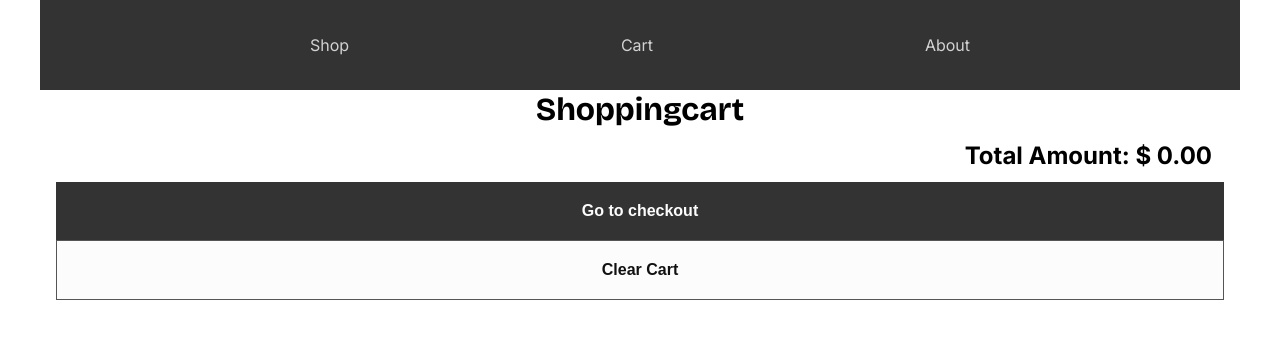
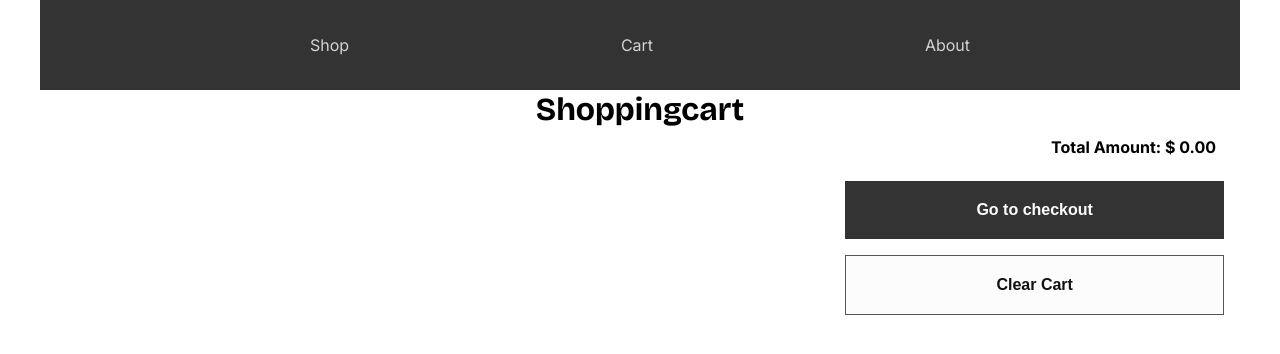
Before and after one commit to Kristian-kodehode/ecommerce-userflow, a React (Vite) app: page /#/step2 in a window 1280 px wide. Shown: the top 354 px of the page. Built offline with nearby package versions, Linux system fonts and the light colour scheme.

Commit message:
updating cart styling

```diff
--- a/src/routes/step2/step2.jsx
+++ b/src/routes/step2/step2.jsx
@@ -38,22 +38,28 @@ const Step2 = () => {
 
   console.log(selectedCartItems);
   return (
+    <>
+      <h1 className={styles.headercontainer}>Shoppingcart</h1>
       <div className={styles.pagecontainer}>
-      <h1 className={styles.headercontainer}>Shoppingcart</h1>
         {/* List of cart items below in ul */}
+        <div className={styles.productsection}>
           <ul>
             {selectedCartItems.map((item, index) => (
               <div key={index} className={styles.productcontainer}>
                 <img className={styles.productimage} src={item.image} alt="" />
                 <div className={styles.productinfo}>
-              <h4>{item.title}</h4>
+                  <h4 className={styles.itemtitle}>{item.title}</h4>
 
                   <span className={styles.quantityandpricecontainer}>
+                    <div className={styles.quantityanddeletebutton}>
                       <span className={styles.quantitycontainer}>
                         <button
                           className={styles.buttonquantity}
                           onClick={() =>
-                      handleCounterChange(item.id, (counter[item.id] || 1) - 1)
+                            handleCounterChange(
+                              item.id,
+                              (counter[item.id] || 1) - 1
+                            )
                           }
                         >
                           -
@@ -64,16 +70,14 @@ const Step2 = () => {
                         <button
                           className={styles.buttonquantity}
                           onClick={() =>
-                      handleCounterChange(item.id, (counter[item.id] || 1) + 1)
+                            handleCounterChange(
+                              item.id,
+                              (counter[item.id] || 1) + 1
+                            )
                           }
                         >
                           +
                         </button>
-                </span>
-
-                <span>
-                  <span>
-                    $ {(item.price * (counter[item.id] || 1)).toFixed(2)}
                       </span>
                       <button
                         className={styles.buttonremove}
@@ -81,16 +85,23 @@ const Step2 = () => {
                       >
                         <i className="fa-solid fa-trash-can"></i>
                       </button>
+                    </div>
+
+                    <div>
+                      <span>
+                        $ {(item.price * (counter[item.id] || 1)).toFixed(2)}
                       </span>
+                    </div>
                   </span>
                 </div>
               </div>
             ))}
           </ul>
-      <h2 className={styles.totalamount}>
+        </div>
+        <div className={styles.paysection}>
+          <h4 className={styles.totalamount}>
             Total Amount: $ {totalAmount.toFixed(2)}
-      </h2>
-
+          </h4>
           <Link to="/step3" className="hoverlink">
             <button className="buttonadd">
               {" "}
@@ -102,6 +113,8 @@ const Step2 = () => {
             Clear Cart
           </button>
         </div>
+      </div>
+    </>
   );
 };
 
--- a/src/routes/step2/step2.module.css
+++ b/src/routes/step2/step2.module.css
@@ -2,10 +2,23 @@
   margin: 0px auto;
   margin-bottom: 3em;
   /* text-align: center; */
+  display: grid;
+  grid-template-columns: repeat(1, 1fr);
+  gap: 1em;
+
   padding: 0em 1em;
+}
+
+.paysection {
+  display: grid;
+  gap: 1em;
 }
 .headercontainer {
   text-align: center;
+}
+.quantityanddeletebutton {
+  display: flex;
+  align-items: center;
 }
 .clearbutton {
   font-size: 1rem;
@@ -37,9 +50,14 @@
 .productinfo {
   width: 100%;
 
-  padding: 1em 0em;
+  padding: 1em 1em;
   display: flex;
   flex-direction: column;
+  /* gap: 0.75em; */
+}
+.itemtitle {
+  height: 50px;
+  border: 1px solid black;
 }
 
 .productimage {
@@ -52,17 +70,20 @@
   display: flex;
 
   align-items: center;
+
   justify-content: space-between;
+  /* border: 1px solid green; */
 }
 
 .quantitycontainer {
-  font-size: 1rem;
+  /* font-size: 1rem; */
   display: flex;
   gap: 0.5em;
   justify-content: center;
   align-items: center;
   border: 1px solid var(--color-grey8b);
   width: fit-content;
+  height: 2em;
 }
 .quantitydisplay {
   width: 16px;
@@ -92,7 +113,16 @@
 }
 
 @media only screen and (min-width: 768px) {
-  /* .productcontainer {
-    max-width: 970px;
+  .pagecontainer {
+    grid-template-columns: repeat(6, 1fr);
+  }
+  /* .paysection {
+    width: 30%;
   } */
+  .productsection {
+    grid-column: 1 / 5;
+  }
+  .paysection {
+    grid-column: 5 / 7;
+  }
 }
```
Lines whose indentation alone changed are shown as unchanged.
